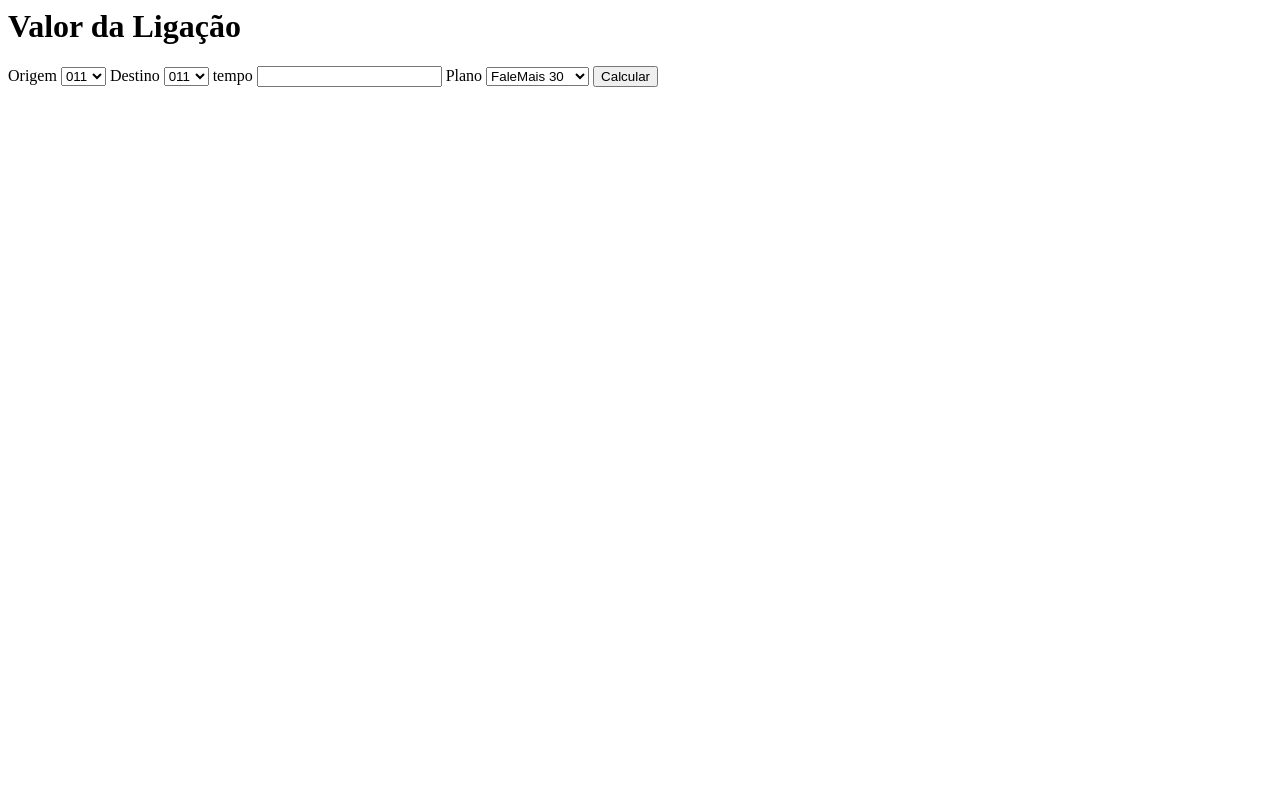
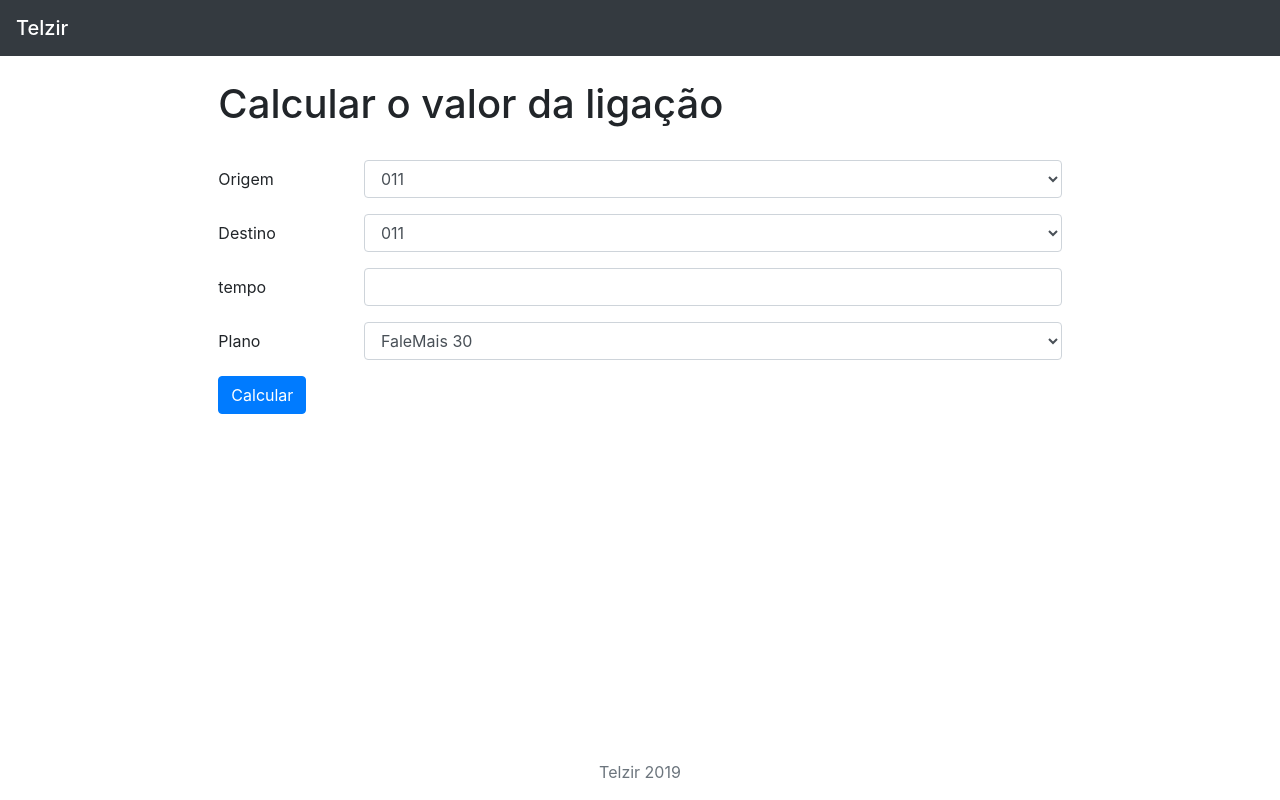
Before and after one commit to gerdon/telzir-servidor, a website: page app/views/calcularPlano.view.html in a window 1280 px wide. Drawn offline with nearby package versions, Linux system fonts and the light colour scheme.

Commit message:
Refatoração e adição de layout simples para página de cálculo

```diff
--- a/app/routes/index.router.js
+++ b/app/routes/index.router.js
@@ -1,7 +1,7 @@
 const router = require('../../config/server').server;
 
 router.get('/', (req, res) => {
-    res.send("Servidor rodando com Restify");
+    res.redirect('/calcularLigacao');
 });
 
 module.exports = router;
--- a/app/views/calcularPlano.view.html
+++ b/app/views/calcularPlano.view.html
@@ -1,38 +1,79 @@
+<!doctype html>
 <html>
     <head>
+        <meta charset="utf-8">
+        <meta name="viewport" content="width=device-width, initial-scale=1, shrink-to-fit=no">
+
+        <!-- Bootstrap CSS -->
+        <link rel="stylesheet" href="https://stackpath.bootstrapcdn.com/bootstrap/4.2.1/css/bootstrap.min.css" integrity="sha384-GJzZqFGwb1QTTN6wy59ffF1BuGJpLSa9DkKMp0DgiMDm4iYMj70gZWKYbI706tWS" crossorigin="anonymous">
+
         <title>Calcular Valor da Ligação</title>
     </head>
     <body>
-        <h1>Valor da Ligação</h1>
-
+        <div class="padding">
+            <nav class="navbar navbar-dark bg-dark">
+                <span class="navbar-brand mb-0 h1">Telzir</span>
+            </nav>
+            <br>
+            <div class="row justify-content-md-center">
+                <div class="col-md-8">
+                    <h1>Calcular o valor da ligação</h1>
+                    <br>
                     <form action="/calcularLigacao" method="post">
-            <label for="origem">Origem</label>
-            <select id="origem" name="origem">
+                        <div class="form-group row">
+                            <label class="col-sm-2 col-form-label" for="origem">Origem</label>
+                            <div class="col-sm-10">
+                                <select class="form-control" id="origem" name="origem">
                                     <option value="011">011</option>
                                     <option value="016">016</option>
                                     <option value="017">017</option>
                                     <option value="018">018</option>
                                 </select>
+                            </div>
+                        </div>
 
-            <label for="destino">Destino</label>
-            <select id="destino" name="destino">
+                        <div class="form-group row">
+                            <label class="col-sm-2 col-form-label" for="destino">Destino</label>
+                            <div class="col-sm-10">
+                                <select class="form-control" id="destino" name="destino">
                                     <option value="011">011</option>
                                     <option value="016">016</option>
                                     <option value="017">017</option>
                                     <option value="018">018</option>
                                 </select>
+                            </div>
+                        </div>
 
-            <label for="tempo">tempo</label>
-            <input id="tempo" type="text" name="tempo">
+                        <div class="form-group row">
+                            <label class="col-sm-2 col-form-label" for="tempo">tempo</label>
+                            <div class="col-sm-10">
+                                <input class="form-control" id="tempo" type="number" name="tempo">
+                            </div>
+                        </div>
 
-            <label for="plano">Plano</label>
-            <select id="plano" name="plano">
+                        <div class="form-group row">
+                            <label class="col-sm-2 col-form-label" for="plano">Plano</label>
+                            <div class="col-sm-10">
+                                <select class="form-control" id="plano" name="plano">
                                     <option value="30">FaleMais 30</option>
                                     <option value="60">FaleMais 60</option>
                                     <option value="120">FaleMais 120</option>
                                 </select>
+                            </div>
+                        </div>
 
-            <input type="submit" value="Calcular">
+                        <input type="submit" class="btn btn-primary" value="Calcular" >
                     </form>
+                </div>
+            </div>
+        </div>
+        <div class="fixed-bottom">
+            <p class="text-center text-muted">
+                Telzir 2019
+            </p>
+        </div>
+    <!-- Optional JavaScript -->
+    <!-- then Bootstrap JS -->
+    <script src="https://stackpath.bootstrapcdn.com/bootstrap/4.2.1/js/bootstrap.min.js" integrity="sha384-B0UglyR+jN6CkvvICOB2joaf5I4l3gm9GU6Hc1og6Ls7i6U/mkkaduKaBhlAXv9k" crossorigin="anonymous"></script>
     </body>
 </html>
--- a/package.json
+++ b/package.json
@@ -15,6 +15,7 @@
   "license": "ISC",
   "dependencies": {
     "body-parser": "^1.18.3",
+    "bootstrap": "^4.2.1",
     "express": "^4.16.4"
   },
   "engines": {
@@ -23,5 +24,8 @@
   "bugs": {
     "url": "https://github.com/gerdon/telzir-servidor/issues"
   },
-  "homepage": "https://github.com/gerdon/telzir-servidor#readme"
+  "homepage": "https://github.com/gerdon/telzir-servidor#readme",
+  "devDependencies": {
+    "mocha": "^5.2.0"
+  }
 }
```
Also changed, not shown: app/controllers/planos.controller.js (+43 -47 lines), app/routes/planos.router.js (+17 -4 lines), 1 other file. Lines whose indentation alone changed are shown as unchanged.
